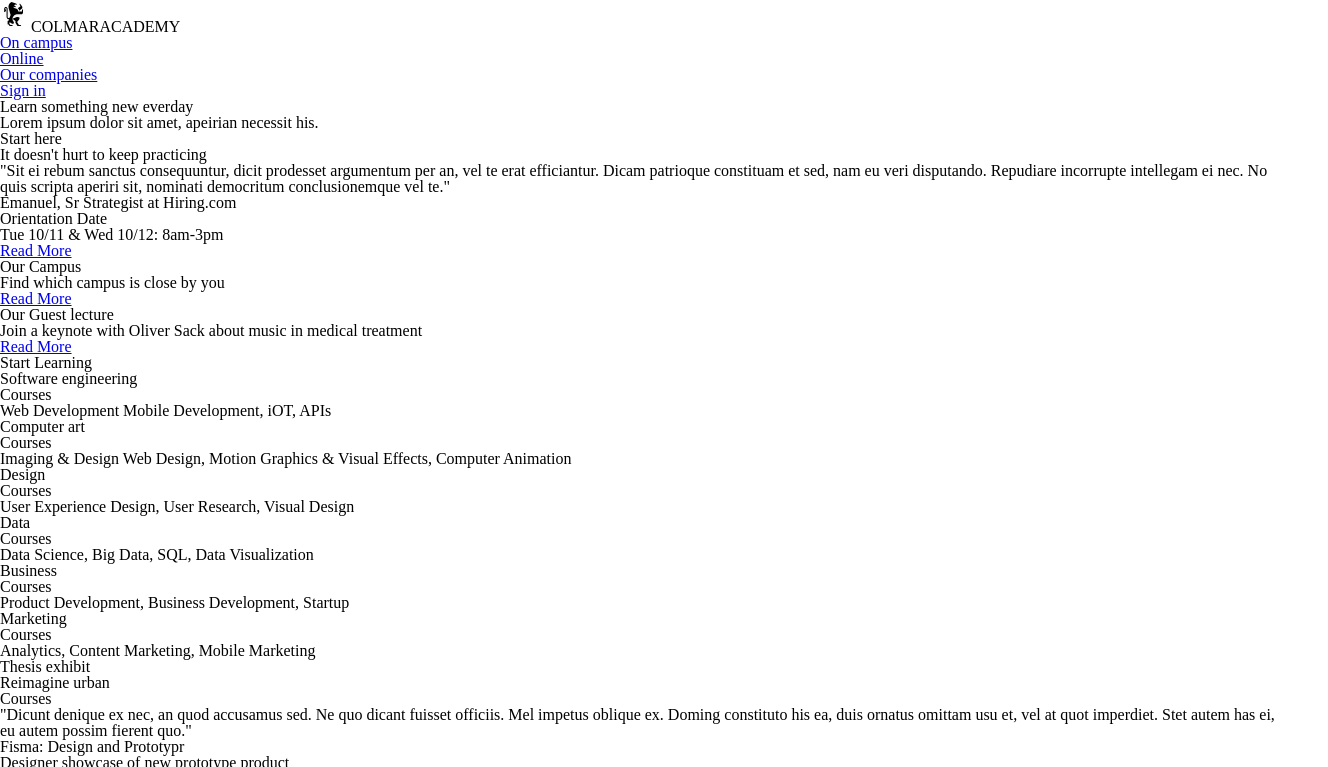
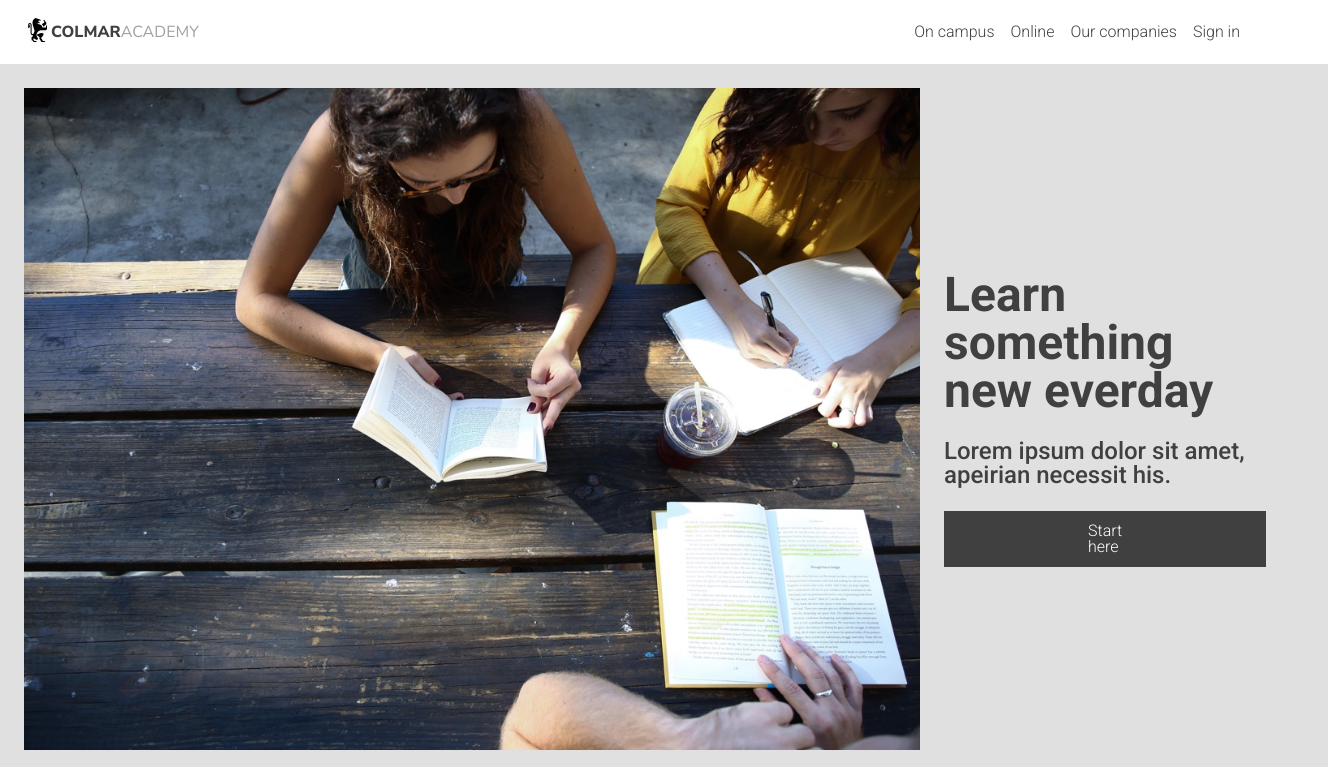
Before and after one commit to MurielPlou/Capstone-Project, a plain HTML site: page index.html in a window 1280 px wide. Shown: the top 767 px of the page, 1328 px wide, since content can reach past the window. Drawn offline with Linux system fonts and the light colour scheme.

Commit message:
Updated HTML - Start of CSS Styling

```diff
--- a/index.html
+++ b/index.html
@@ -4,6 +4,7 @@
     <meta charset="utf-8">
     <link href="resources/css/stylesheet:reset.css" type="text/css" rel="stylesheet">
     <link href="resources/css/stylesheet.css" type="text/css" rel="stylesheet">
+    <link href="https://fonts.googleapis.com/css?family=Nunito+Sans:400,800|Roboto:300,500,700" rel="stylesheet">
     <title>Capstone Project - Colmar Academy</title>
   </head>
   <body>
@@ -14,23 +15,24 @@
     <div class="academy-logo">
       <img src="resources/images/ic-logo.svg" alt="Colmar Lion Logo" />
       <span class="academy-text"><strong>COLMAR</strong>ACADEMY</span>
+    </div>
       <ul class="navbar">
         <li><a href="#" target="_blank">On campus</a></li>
         <li><a href="#" target="_blank">Online</a></li>
         <li><a href="#" target="_blank">Our companies</a></li>
         <li><a href="#" target="_blank">Sign in</a></li>
       </ul>
-    </div>
   </header>
 
 <!--- Banner Section -->
 
   <div class="banner">
-    <div class="banner-img">
+      <img src="resources/images/banner.jpg" alt="Students seated reading outdoors on wood table" />
+    <div class="banner-text">
       <span class="banner-title">Learn something new everday</span>
-      <p>Lorem ipsum dolor sit amet, apeirian necessit his.</p>
-      <span class="banner-button">Start here</span>
-   </div>
+        <p>Lorem ipsum dolor sit amet, apeirian necessit his.</p>
+          <span class="banner-button"><a href="#" target="_blank">Start here</a></span>
+    </div>
   </div>
 
 <!--- About Section -->
@@ -136,6 +138,8 @@
 
   </body>
 
+<!--- Footer Section -->
+
   <footer>
     <div class="copy">
       <span class="copyright">© 2016  Colmar Academy. All Rights Reserved</span>
--- a/resources/css/stylesheet.css
+++ b/resources/css/stylesheet.css
@@ -0,0 +1,98 @@
+
+/* Shared */
+
+body{
+  font-family: 'Roboto', sans-serif;
+  font-weight: 300;
+  color: #404040;
+}
+
+a{
+  text-decoration: none;
+  color: #404040;
+}
+
+strong{
+  font-weight: 800;
+  color: #404040;
+}
+
+/* Header Section*/
+
+header{
+  display: flex;
+  justify-content: space-between;
+  align-items: center;
+  width: 100%;
+  height: 4rem;
+  background-color: white;
+}
+
+.academy-logo{
+  display: flex;
+  align-items: center;
+  font-family: 'Nunito Sans', sans-serif;
+  color: #A0A0A0;
+  margin-left: 1.5rem;
+}
+
+.navbar{
+  display: flex;
+  flex-direction: row;
+  margin-right: 1.5rem;
+}
+
+li{
+  margin-right: 1rem;
+}
+
+/* Banner Section */
+
+.banner{
+  display: flex;
+  background-color: #E0E0E0;
+  padding: 1.5rem;
+  width: 100%;
+  align-items: center;
+  flex-wrap: wrap;
+}
+
+.banner img{
+ width: 70%;
+}
+
+.banner-text{
+  display: flex;
+  flex-direction: column;
+  align-items: center;
+  width: 25%;
+  margin-left: 1.5rem;
+}
+
+.banner-title{
+  font-weight: 700;
+  font-size: 3rem;
+}
+
+.banner-text p{
+  font-weight: 500;
+  font-size: 1.5rem;
+  margin-top: 1.5rem;
+}
+
+.banner-button{
+  background-color: #404040;
+  padding: 0.75rem 9rem;
+  margin-top: 1.5rem;
+  align-self: flex-start;
+}
+
+.banner-button a{
+  color: white;
+}
+
+/* About Section */
+
+.about{
+  background-color: #F7F7F7;
+}
```
